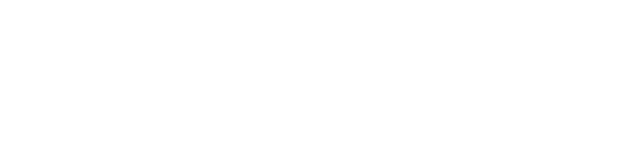
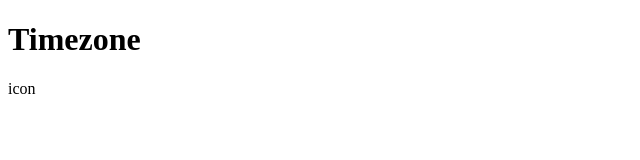
Before and after one commit to mohitdhimanskt/Vanilla-js-wheather-app, a plain HTML site: page index.html in a window 1280 px wide. Shown: the whole page, without its empty margins (0-640 px from the left). Drawn offline with Linux system fonts and the light colour scheme.

Commit message:
Fourcommit

```diff
--- a/index.html
+++ b/index.html
@@ -8,6 +8,13 @@
         <link rel="stylesheet" href="./style.css">
     </head>
     <body>
+        <div class="location">
+            <h1 class="location-timezone">Timezone</h1>
+             <p>icon</p>
+        </div>
+
+
+
         <script src="index.js"></script>
     </body>
 </html>
```
